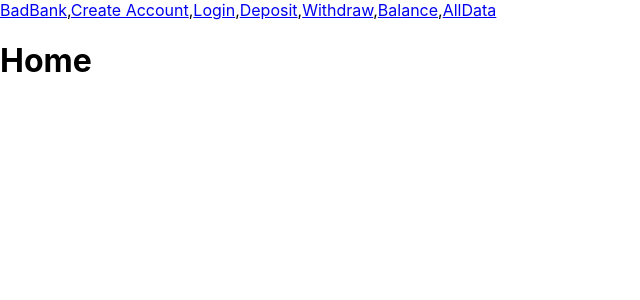
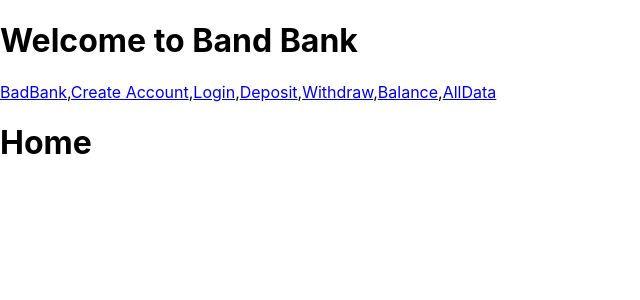
Before and after one commit to cesaranibaljimenez/Front-End-Banking, a React (Create React App) app: page / in a window 1280 px wide. Shown: the top 300 px of the page, without its empty margins (0-640 px from the left). Built offline with nearby package versions, Linux system fonts and the light colour scheme.

Commit message:
Se iserta el texto de bienvenida a la App

```diff
--- a/src/App.js
+++ b/src/App.js
@@ -12,6 +12,7 @@ import AllData from './Components/AllData';
 function App() {
   return (
     <Router>
+      <h1>Welcome to Band Bank</h1>
       <NavBar />
       <Switch>
         <Route path="/" exact component={Home} />
```
